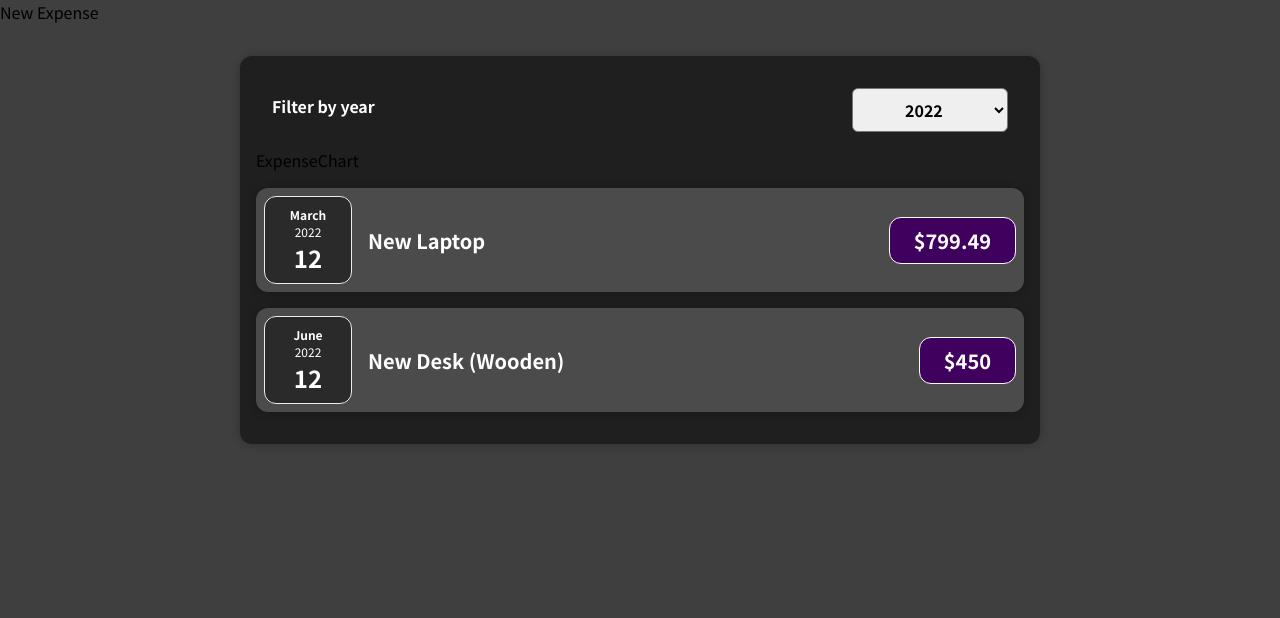
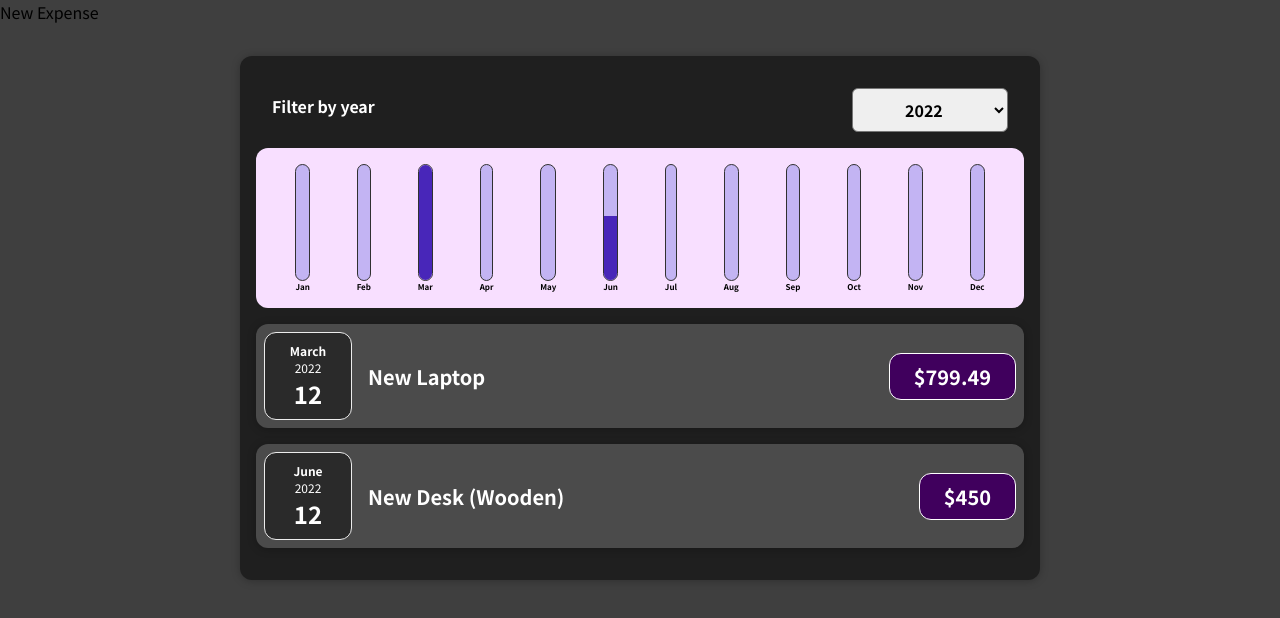
Before and after one commit to ocosmiccobalt/expense-tracker, a React (Create React App) app: page / in a window 1280 px wide. Shown: the top 618 px of the page. Built offline with nearby package versions, Linux system fonts and the light colour scheme.

Commit message:
Add and use ExpenseChart component

```diff
--- /dev/null
+++ b/src/components/Expenses/ExpenseChart/ExpenseChart.js
@@ -0,0 +1,28 @@
+import Chart from "../../Chart/Chart";
+
+const ExpenseChart = (props) => {
+  const chartDataPoints = [
+    { label: 'Jan', value: 0 },
+    { label: 'Feb', value: 0 },
+    { label: 'Mar', value: 0 },
+    { label: 'Apr', value: 0 },
+    { label: 'May', value: 0 },
+    { label: 'Jun', value: 0 },
+    { label: 'Jul', value: 0 },
+    { label: 'Aug', value: 0 },
+    { label: 'Sep', value: 0 },
+    { label: 'Oct', value: 0 },
+    { label: 'Nov', value: 0 },
+    { label: 'Dec', value: 0 },
+  ];
+
+  for (const expense of props.expenses) {
+    const month = expense.date.getMonth();
+
+    chartDataPoints[month].value += expense.amount;
+  }
+
+  return <Chart dataPoints={chartDataPoints} />;
+};
+
+export default ExpenseChart;
--- a/src/components/Expenses/Expenses.js
+++ b/src/components/Expenses/Expenses.js
@@ -3,6 +3,7 @@
 import Card from '../UI/Card';
 import ExpenseList from './ExpenseList/ExpenseList';
 import ExpenseFilter from './ExpenseFilter/ExpenseFilter';
+import ExpenseChart from './ExpenseChart/ExpenseChart';
 import './Expenses.css';
 
 const Expenses = (props) => {
@@ -22,7 +23,7 @@
         selected={year}
         onFilterChange={filterChangeHandler}
        />
-      ExpenseChart
+      <ExpenseChart expenses={filteredExpenses} />
       <ExpenseList items={filteredExpenses} />
     </Card>
   );
```
